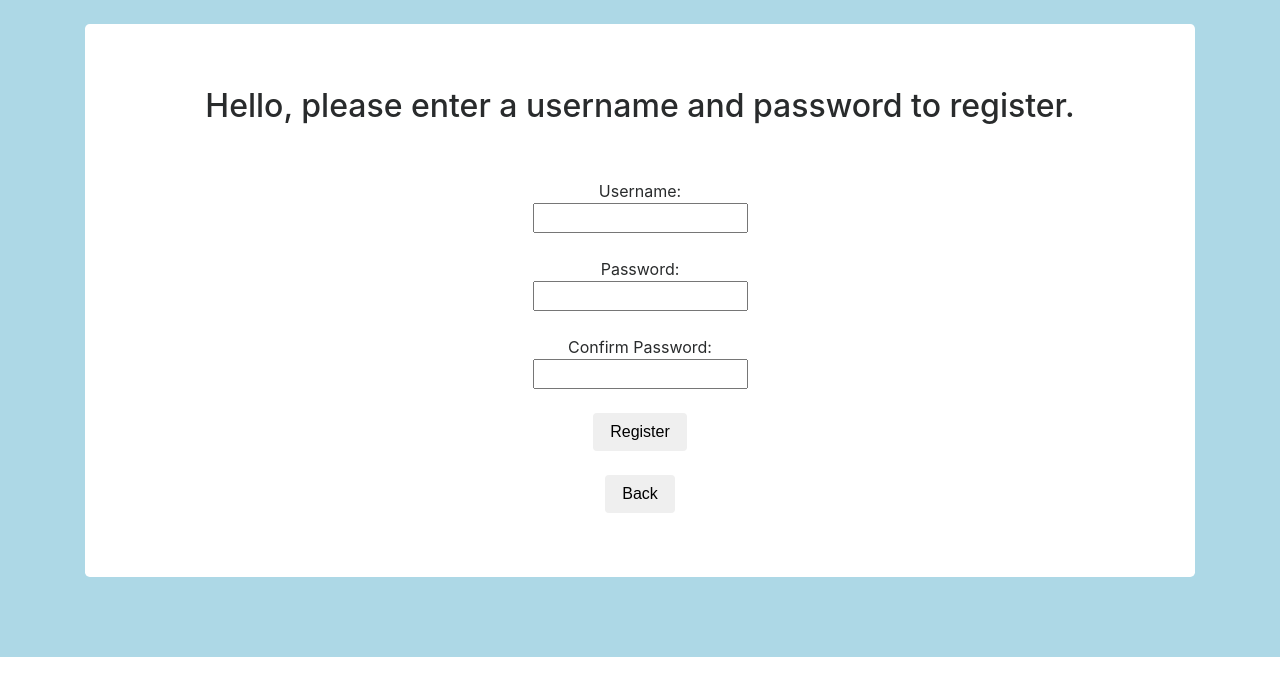
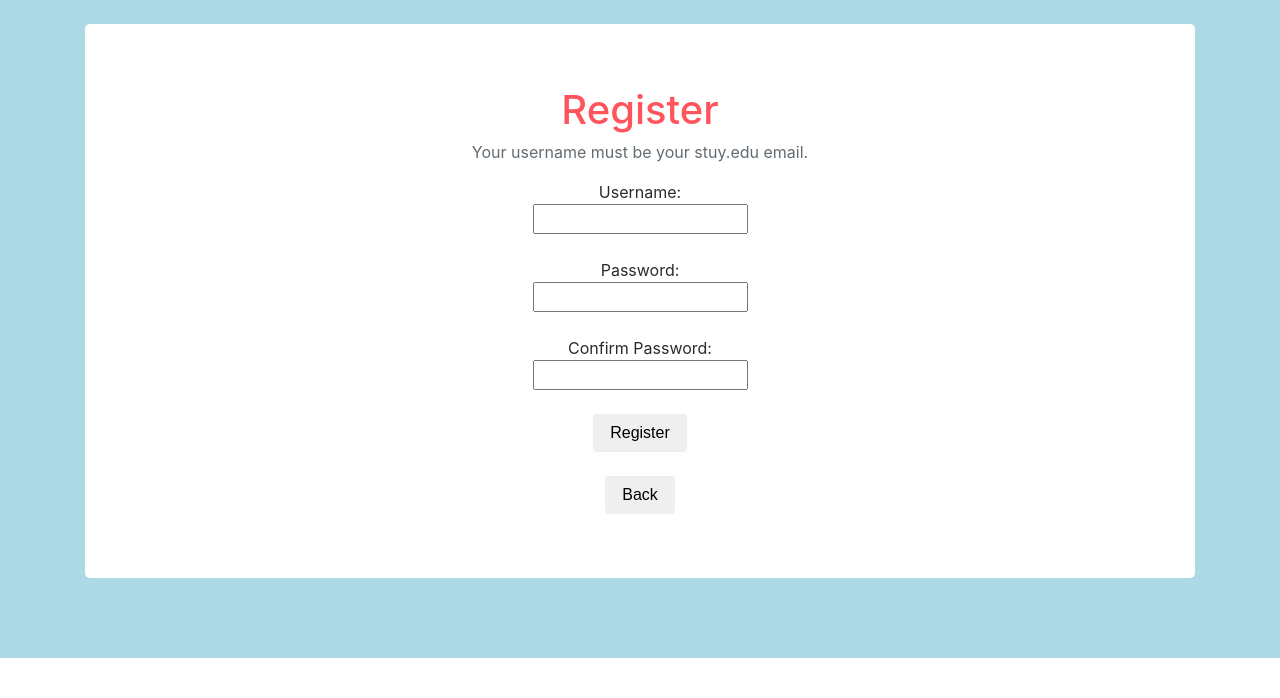
Before and after one commit to GiorgioVi/DaMisfits, a Flask app: page /create in a window 1280 px wide. Shown: the part 182-880 px from the top of the page. Run offline with Flask 2, Linux system fonts and the light colour scheme; some libraries are stand-ins or nearby versions.

Commit message:
reroute correctly

```diff
--- a/templates/create.html
+++ b/templates/create.html
@@ -7,8 +7,9 @@
 {% block body %}
 <div class="container">
   <div class="jumbotron" rel="stylesheet"style="background-color: white; ">
-    <H2 style="text-align:center;">Hello, please enter a username and password to register.</h2> <br><br>
-  	<form style="text-align:center;"method = "POST" action ="/create-account">
+    <h1 style="text-align:center;">Register</h1>
+      <p class="text-muted text-center">Your username must be your stuy.edu email.</p>
+  	<form style="text-align:center;"method = "POST" action ="/create">
             Username: <br>
             <input type="text" name="newUsername" required> <br><br>
             Password: <br>
--- a/templates/login.html
+++ b/templates/login.html
@@ -23,7 +23,7 @@ Login
   <br> <br>
       </form>
 
-  <form method = "GET" action = "/register">
+  <form method = "GET" action = "/create">
   Don't have an account?
   <button class="btn btn-default" type="submit" value="Create">Register</button>
   </form>
```
